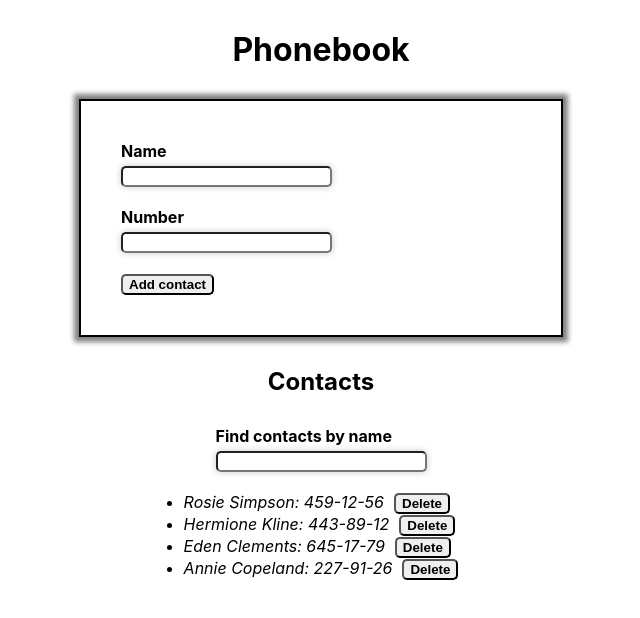
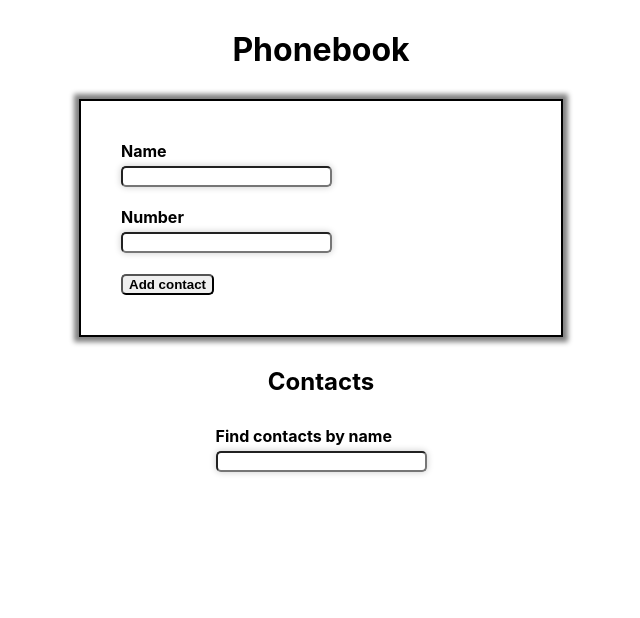
Before and after one commit to Stockton-slap/goit-react-hw-06-phonebook, a React (Create React App) app: page / in a window 1280 px wide. Shown: the top 618 px of the page, without its empty margins (319-959 px from the left). Built offline with nearby package versions, Linux system fonts and the light colour scheme.

Commit message:
add changes

```diff
--- a/package.json
+++ b/package.json
@@ -9,6 +9,7 @@
     "@testing-library/react": "^12.1.4",
     "@testing-library/user-event": "^13.5.0",
     "nanoid": "^4.0.0",
+    "notiflix": "^3.2.5",
     "react": "^18.1.0",
     "react-dom": "^18.1.0",
     "react-redux": "^8.0.5",
--- a/src/components/ContactForm/ContactForm.jsx
+++ b/src/components/ContactForm/ContactForm.jsx
@@ -5,13 +5,20 @@ import {
   AddBtn,
 } from './ContactForm.styled';
 
+import Notiflix from 'notiflix';
+
 import { useDispatch } from 'react-redux';
 import { addContact } from 'redux/contactsSlice';
 import { useState } from 'react';
+import { useSelector } from 'react-redux';
+
+import { getContacts } from 'redux/selectors';
 
 const ContactForm = () => {
   const [name, setName] = useState('');
   const [number, setNumber] = useState('');
+
+  const contacts = useSelector(getContacts);
 
   const dispatch = useDispatch();
 
@@ -33,10 +40,18 @@ const ContactForm = () => {
   const handleSubmit = e => {
     e.preventDefault();
 
-    dispatch(addContact(name, number));
+    const a = contacts.find(contact => contact.name === name);
 
-    setName('');
-    setNumber('');
+    console.log(a);
+
+    if (!a) {
+      dispatch(addContact(name, number));
+
+      setName('');
+      setNumber('');
+    } else {
+      Notiflix.Notify.warning('There is ');
+    }
   };
 
   return (
--- a/src/components/ContactList/ContactList.jsx
+++ b/src/components/ContactList/ContactList.jsx
@@ -9,6 +9,7 @@ import { useMemo } from 'react';
 
 const ContactList = () => {
   const contacts = useSelector(getContacts);
+
   const filter = useSelector(getFilter);
 
   const filteredContacts = useMemo(
--- a/src/redux/contactsSlice.js
+++ b/src/redux/contactsSlice.js
@@ -1,12 +1,7 @@
 import { createSlice } from '@reduxjs/toolkit';
 import { nanoid } from 'nanoid';
 
-const contactsInitialState = [
-  { id: 'id-1', name: 'Rosie Simpson', number: '459-12-56' },
-  { id: 'id-2', name: 'Hermione Kline', number: '443-89-12' },
-  { id: 'id-3', name: 'Eden Clements', number: '645-17-79' },
-  { id: 'id-4', name: 'Annie Copeland', number: '227-91-26' },
-];
+const contactsInitialState = [];
 
 const contactsSlice = createSlice({
   name: 'contacts',
--- a/src/redux/store.js
+++ b/src/redux/store.js
@@ -23,6 +23,7 @@ const rootReducer = combineReducers({
 const persistConfig = {
   key: 'root',
   storage,
+  blacklist: ['filter'],
 };
 
 const persistedReducer = persistReducer(persistConfig, rootReducer);
```
Also changed, not shown: 1 other file (tests, documents, lock files or other folders).
